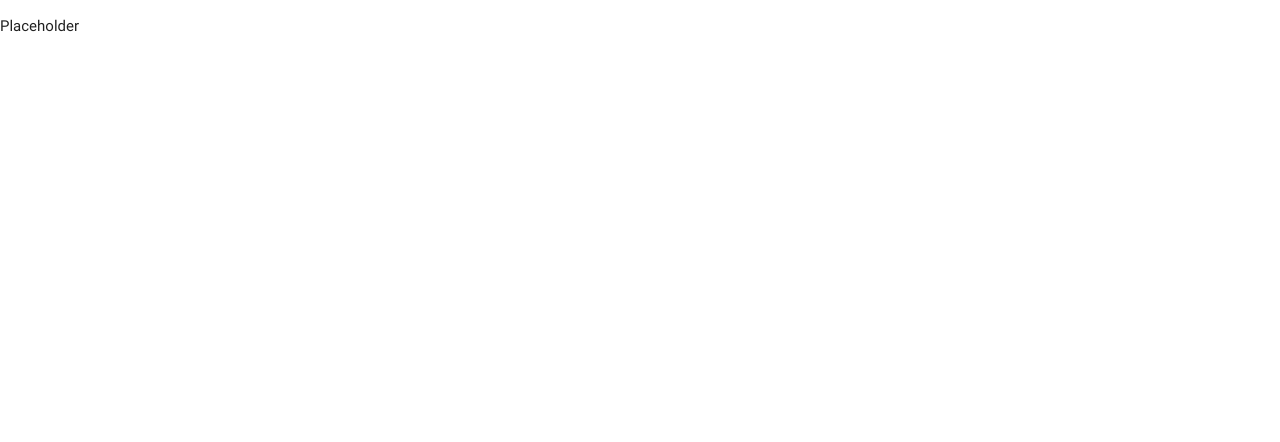
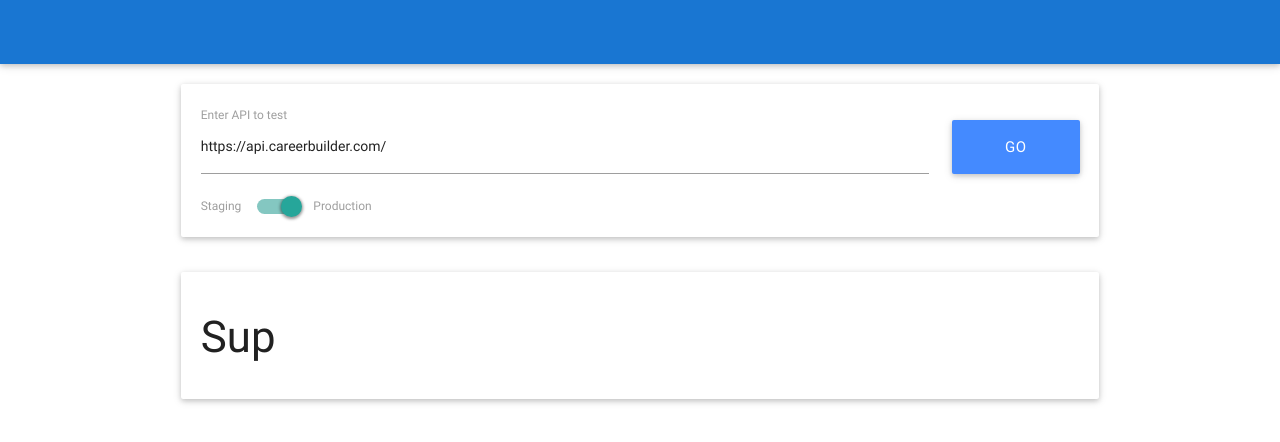
Before and after one commit to jcwearn/api-tester, a website: page views/index.html in a window 1280 px wide. Drawn offline with nearby package versions, Linux system fonts and the light colour scheme; files that its build step writes are made by us from their sources; files whose address does not match are found by name.

Commit message:
Simple API Bar

```diff
--- a/views/index.html
+++ b/views/index.html
@@ -4,16 +4,48 @@
     <!--Import Google Icon Font-->
     <link href="http://fonts.googleapis.com/icon?family=Material+Icons" rel="stylesheet">
     <!--Import materialize.css-->
-    <link type="text/css" rel="stylesheet" href="css/materialize.css"  media="screen,projection"/>
+    <link type="text/css" rel="stylesheet" href="stylesheets/materialize.css"  media="screen,projection"/>
 
     <!--Let browser know website is optimized for mobile-->
     <meta name="viewport" content="width=device-width, initial-scale=1.0"/>
   </head>
 
   <body>
-    <!--Import jQuery before materialize.js-->
-    <p>Placeholder</p>
+    <nav class="blue darken-2">
+      <div class="nav-wrapper"></div>
+    </nav>
+    <div class="container">
+      <div class="row">
+        <div class="card-panel white" style="margin-top:20px">
+            <div style="margin-bottom:0 !important;" id="search" class="search-box row scrollspy">
+              <form action="" onsubmit="return false">
+                <div class="col m10"><div class="input-field">
+                    <label for="api-route">Enter API to test</label>
+                    <input id="api-route" type="text" tabindex="1" name="api-route" value="https://api.careerbuilder.com/" style="height:54px !important; font-size:14px">
+                  </div>
+                </div>
+                <div class="col m2">
+                  <button onclick="callAPI()" style="width:100%;margin-top:16px;" tabindex="2" class="waves-effect waves-light btn-large blue accent-2">Go</button>
+                </div>
+                <div class="col m12">
+                  <div class="switch">
+                    <label>Staging<input type="checkbox" checked="true" name="environment" id="environment"><span class="lever"></span>Production</label>
+                  </div>
+                </div>
+              </form>
+            </div>
+        </div>
+
+      </div>
+      <div class="row">
+        <div class="card-panel white">
+          <h3>Sup</h3>
+        </div>
+      </div>
+    </div>
+
     <script type="text/javascript" src="https://code.jquery.com/jquery-2.1.1.min.js"></script>
     <script type="text/javascript" src="javascripts/materialize.js"></script>
+    <script type="text/javascript" src="javascripts/call_api.js"></script>
   </body>
 </html>
```
